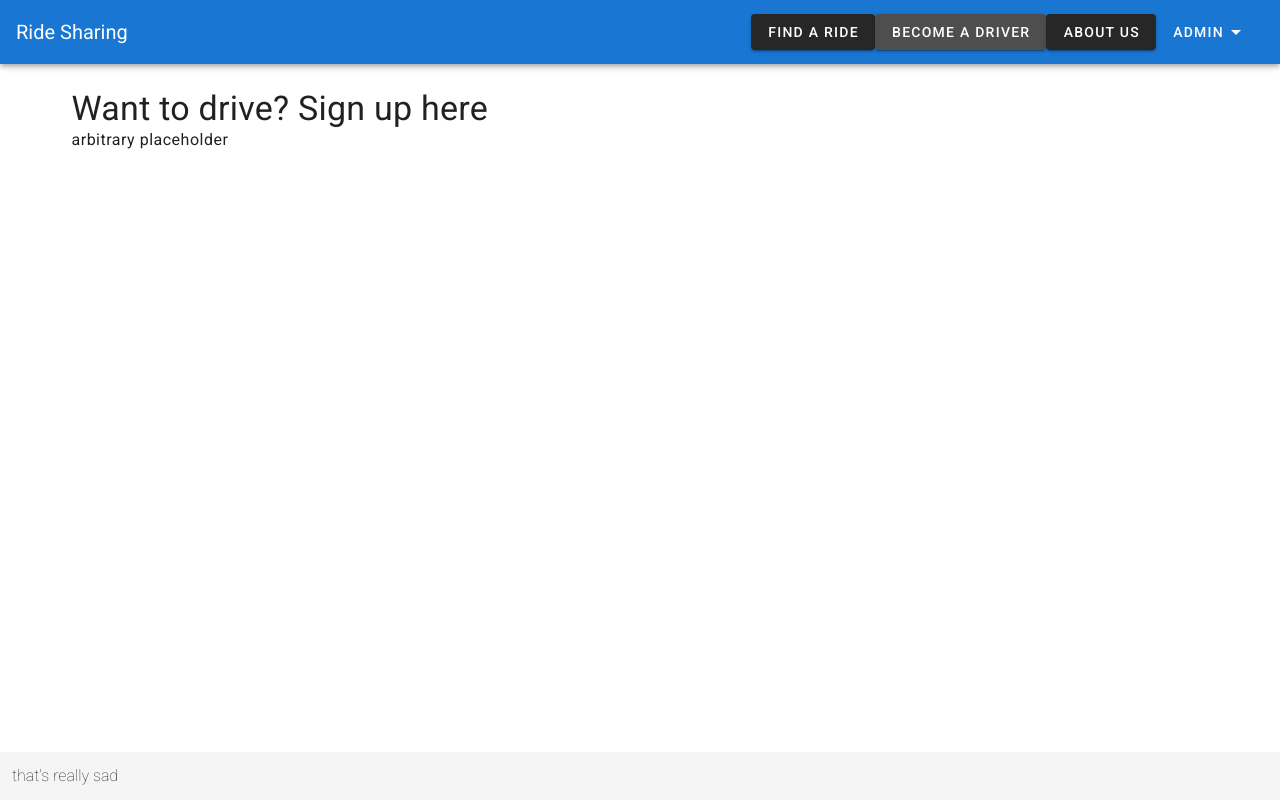
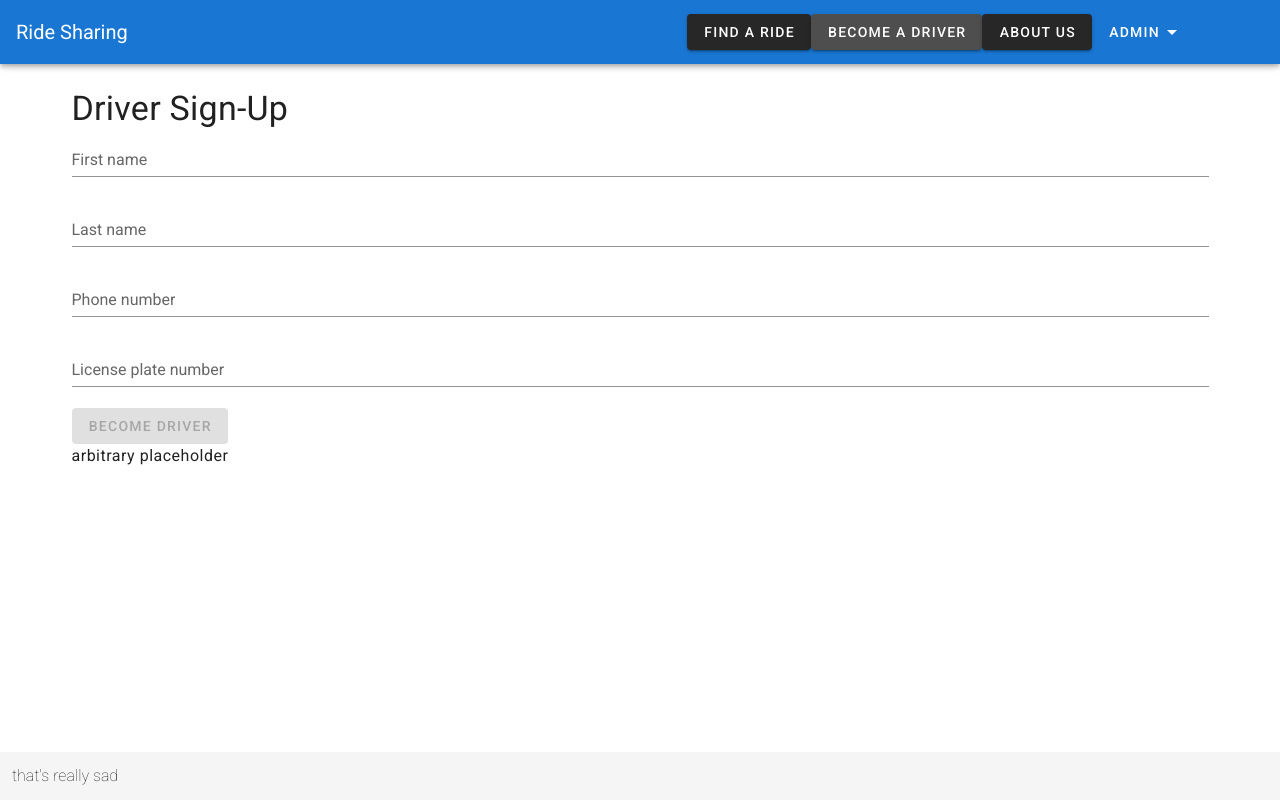
Before and after one commit to dangibson22/rideshare-project, a Vue app: page /become-driver in a window 1280 px wide. Built offline with nearby package versions, Linux system fonts and the light colour scheme.

Commit message:
Working on adding driver posting functionality; currently getting a 500 HTTP error (internal server error?). (Code for driver posting is commented out in server.js)

```diff
--- a/src/components/NavBar.vue
+++ b/src/components/NavBar.vue
@@ -33,5 +33,13 @@
             </v-list>
         </v-menu>
 
+        <v-menu offset-y>
+            <template v-slot:activator="{ on }">
+                <v-btn text v-on="on">
+                    <span></span>
+                </v-btn>
+            </template>
+        </v-menu>
+
     </v-app-bar>
 </template>
--- a/src/main.js
+++ b/src/main.js
@@ -12,6 +12,7 @@ Vue.prototype.$axios = axiosClient;
 new Vue({
     el: "#app",
     data: {
+        currentUser: null
     },
     router,
     vuetify,
--- a/src/pages/Driver.vue
+++ b/src/pages/Driver.vue
@@ -1,9 +1,131 @@
 <template>
     <v-container>
         <div>
-            <h4 class="display-1">Want to drive? Sign up here</h4>
+            <h4 class="display-1">Driver Sign-Up</h4>
+
+            <v-form v-model="valid">
+                <v-text-field
+                    v-model="newDriver.firstName"
+                    v-bind:rules="rules.required"
+                    label="First name"
+                ></v-text-field>
+                <v-text-field
+                    v-model="newDriver.lastName"
+                    :rules="rules.required"
+                    label="Last name"
+                ></v-text-field>
+                <v-text-field
+                    v-model="newDriver.phone"
+                    :rules="rules.phone"
+                    label="Phone number"
+                    required
+                ></v-text-field>
+                <v-text-field
+                    v-model:="newDriver.licenseNumber"
+                    :rules="rules.licenseNumber"
+                    label="License plate number"
+                    required
+                ></v-text-field>
+                <v-btn :disabled="!valid" v-on:click="handleSubmit">
+                    Become Driver
+                </v-btn>
+            </v-form>
+
+            <div class="text-xs-center">
+                <v-dialog v-model="dialogVisible" width="500">
+                    <v-card>
+                        <v-card-title primary-title>
+                            {{ dialogHeader }}
+                        </v-card-title>
+
+                        <v-card-text>
+                            {{ dialogText }}
+                        </v-card-text>
+
+                        <v-divider></v-divider>
+
+                        <v-card-actions>
+                            <v-spacer></v-spacer>
+                            <v-btn color="primary" text v-on:click="hideDialog">Okay</v-btn>
+                        </v-card-actions>
+                    </v-card>
+                </v-dialog>
+            </div>
 
             <p class="body-1">arbitrary placeholder</p>
         </div>
     </v-container>
 </template>
+
+<script>
+export default {
+    name: "Driver",
+    components: {},
+    data: function() {
+        return {
+            valid: false,
+
+            newDriver: {
+                firstName: "",
+                lastName: "",
+                phone: "",
+                licenseNumber: ""
+            },
+
+            driverRegistered: false,
+
+            dialogHeader: "<no dialogHeader>",
+            dialogText: "<no dialogText>",
+            dialogVisible: false,
+
+            // Validation rules
+
+            rules: {
+                required: [val => val.length > 0 || "Required"],
+                phone: [val => /\d{3}-\d{3}-\d{4}/.test(val) || "Invalid number - ex. 123-456-7890"],
+                licenseNumber: [
+                    // idk how license plates work
+                    val => /^([A-Za-z]{3}\d{3})|([A-Za-z]{2}\d{4})$/.test(val) || "Invalid license plate - must be AA9999 or AAA999"
+                ]
+            }
+        }
+    },
+    methods: {
+        handleSubmit: function() {
+            this.driverCreated = false;
+
+            this.$axios
+                .post("/drivers", {
+                    firstName: this.newDriver.firstName,
+                    lastName: this.newDriver.lastName,
+                    phone: this.newDriver.phone,
+                    licenseNumber: this.newDriver.licenseNumber
+                })
+                .then(result => {
+                    if (result.status === 200) {
+                        if (result.data.ok) {
+                            this.showDialog("Success", result.data.msge);
+                            this.driverCreated = true;
+                        } else {
+                            this.showDialog("Sorry", result.data.msge);
+                        }
+                    }
+                })
+                .catch(err => this.showDialog("Failed", err));
+        },
+
+        showDialog: function(header, text) {
+            this.dialogHeader = header;
+            this.dialogText = text;
+            this.dialogVisible = true;
+        },
+
+        hideDialog: function() {
+            this.dialogVisible = false;
+            if (this.driverCreated) {
+                // nav away from sign-up? idk if we want this
+            }
+        }
+    },
+};
+</script>
```
Also changed, not shown: server.js (+73 -13 lines).
